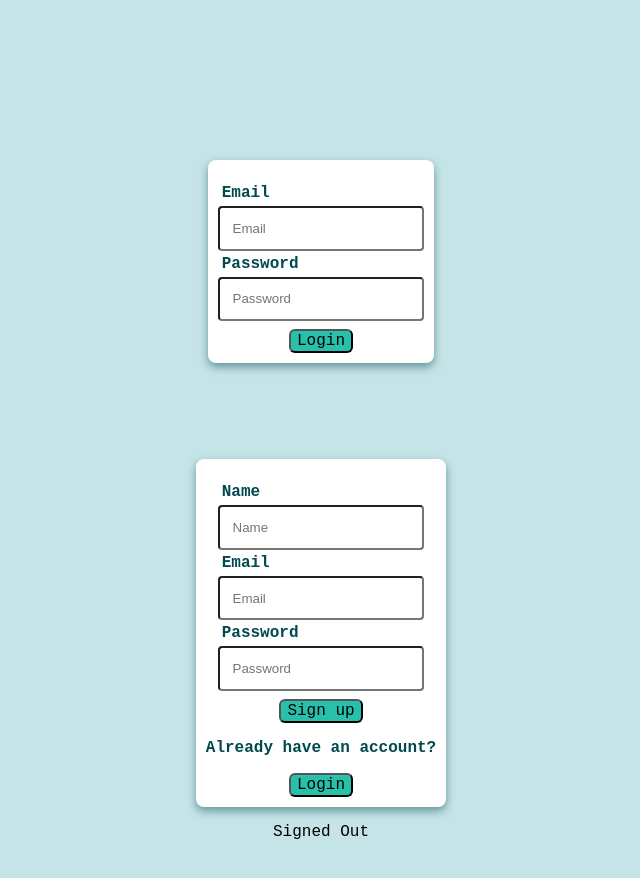
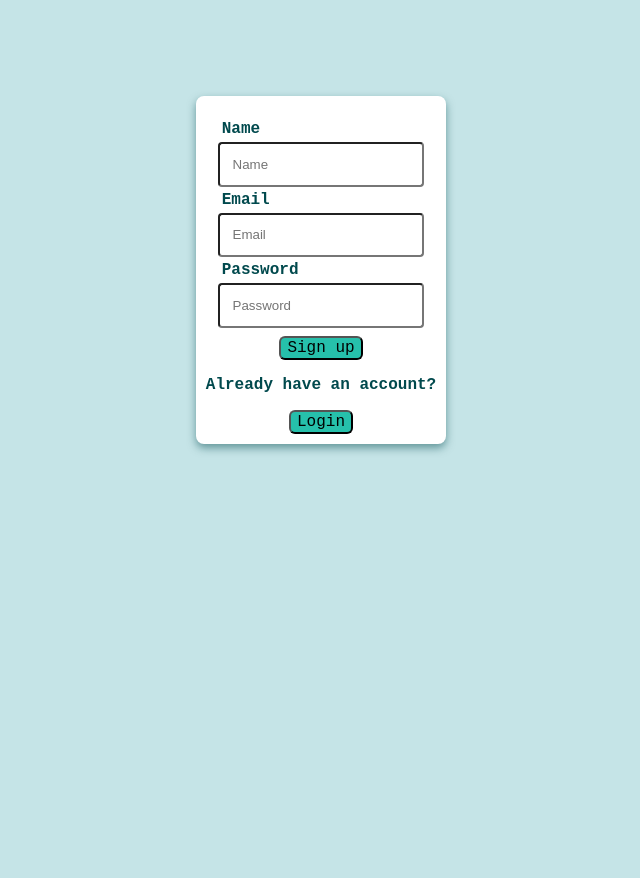
Before and after one commit to tutich/movie, a React (Create React App) app in the folder client/: page / in a window 1280 px wide. Shown: the top 878 px of the page, without its empty margins (319-959 px from the left). Built offline with nearby package versions, Linux system fonts and the light colour scheme; no server answers.

Commit message:
browser routes,useNavigation

```diff
--- a/client/src/App.js
+++ b/client/src/App.js
@@ -3,13 +3,22 @@ import './App.css';
 import SignIn from './components/auth/SignIn';
 import SignUp from './components/auth/SignUp';
 import Authentication from './components/AuthDetails';
+import HomePage from './components/movie/HomePage';
+import { BrowserRouter,Routes, Route } from 'react-router-dom';
 
 function App() {
   return (
     <div className="App">
-      <SignIn />
-      <SignUp/>
-      <Authentication />
+
+
+      <BrowserRouter>
+        <Routes>
+            <Route path='/' element={<SignUp />}/>
+            <Route path='/sign' element={<SignIn/>}></Route>
+            <Route path='/home' element={<HomePage />}></Route>
+        </Routes>
+
+      </BrowserRouter>
     </div>
   );
 }
--- a/client/src/components/AuthDetails.jsx
+++ b/client/src/components/AuthDetails.jsx
@@ -1,10 +1,12 @@
 import { useEffect, useState } from "react";
 import { auth } from "../firebase";
 import { onAuthStateChanged, signOut } from "firebase/auth";
+import { useNavigate } from "react-router-dom";
 
 function Authentication () {
 
     const [userName, setUserName] = useState(null);
+    const navigate = useNavigate();
 
     useEffect (() => {
         const listen = onAuthStateChanged(auth, (user) =>{
@@ -22,6 +24,7 @@ function Authentication () {
     const userSignOut = () => {
         signOut(auth).then(() => {
             console.log(`sign out succcessful`)
+           navigate('/')
         })
         .catch((error) => {
             console.log(error)
@@ -30,7 +33,7 @@ function Authentication () {
 
     return (
         <>
-        {userName ? <> <p>Signed In</p> <button onClick={userSignOut}>Sign Out</button> </>: <p>Signed Out</p>}
+        {userName ? <> <p></p> <button onClick={userSignOut}>Sign Out</button> </>: <p>Signed Out</p>}
         </>
     )
 }
--- a/client/src/components/auth/SignIn.jsx
+++ b/client/src/components/auth/SignIn.jsx
@@ -2,23 +2,29 @@ import { signInWithEmailAndPassword } from "firebase/auth";
 import React from "react";
 import { useState } from "react";
 import {auth} from '../../firebase';
+import { useNavigate } from "react-router-dom";
 
 
 function SignIn () {
     const [name, setName] = useState('')
     const [email, setEmail] = useState('')
     const [password, setPassword] = useState('')
+    const navigate = useNavigate();
 
     const handleClick = (e) => {
         e.preventDefault();
         signInWithEmailAndPassword(auth, email, password)
         .then((userCredential) =>{
             console.log(userCredential)
+            navigate ('/home')
         })
+
         .catch((error) => {
             console.log(error);
         })
     }
+
+
 
     return (
         <div className="container login">
--- a/client/src/components/auth/SignUp.jsx
+++ b/client/src/components/auth/SignUp.jsx
@@ -8,7 +8,7 @@ function SignUp () {
     const [name, setName] = useState('')
     const [email, setEmail] = useState('')
     const [password, setPassword] = useState('')
-    // const navigate = useNavigate()
+    const navigate = useNavigate()
 
 
     const handleSubmit = (e) => {
@@ -20,13 +20,17 @@ function SignUp () {
         createUserWithEmailAndPassword(auth, email, password)
         .then((userCredential) => {
             console.log(userCredential);
+            navigate('/sign')
         })
         .catch((error) => {
             console.log(error);
         })
+
     }
-
-
+    const handleClickSubmit = (e) => {
+        e.preventDefault();
+        navigate('/sign');
+    };
 
     return (
         <div className="container registration">
@@ -51,7 +55,7 @@ function SignUp () {
 
             <p>Already have an account?</p>
 
-            <button>Login</button>
+            <button onClick={handleClickSubmit}>Login</button>
 
         </div>
     );
--- /dev/null
+++ b/client/src/components/movie/HomePage.jsx
@@ -0,0 +1,9 @@
+import Authentication from "../AuthDetails";
+
+
+function HomePage () {
+    return(
+        <div> <Authentication /> </div>
+    )
+}
+export default HomePage;
```
